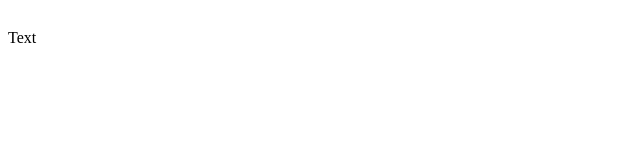
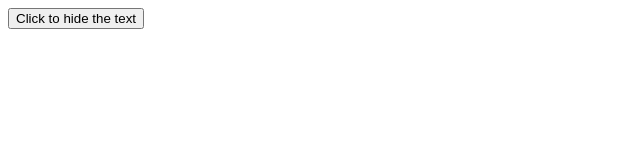
Before and after one commit to teon77/javaScriptInfoTasks, a plain HTML site: page index.html in a window 1280 px wide. Both pictures are taken after a click on the button "Click to hide the text". Shown: the whole page, without its empty margins (0-640 px from the left). Drawn offline with Linux system fonts and the light colour scheme.

Commit message:
Update index.html

```diff
--- a/index.html
+++ b/index.html
@@ -13,7 +13,8 @@
       const button = document.getElementById("hider");
       button.addEventListener("click", diss);
       function diss() {
-        button.style.visibility = "hidden";
+        const tx = (document.getElementById("text").style.visibility =
+          "hidden");
       }
     </script>
   </body>
```
